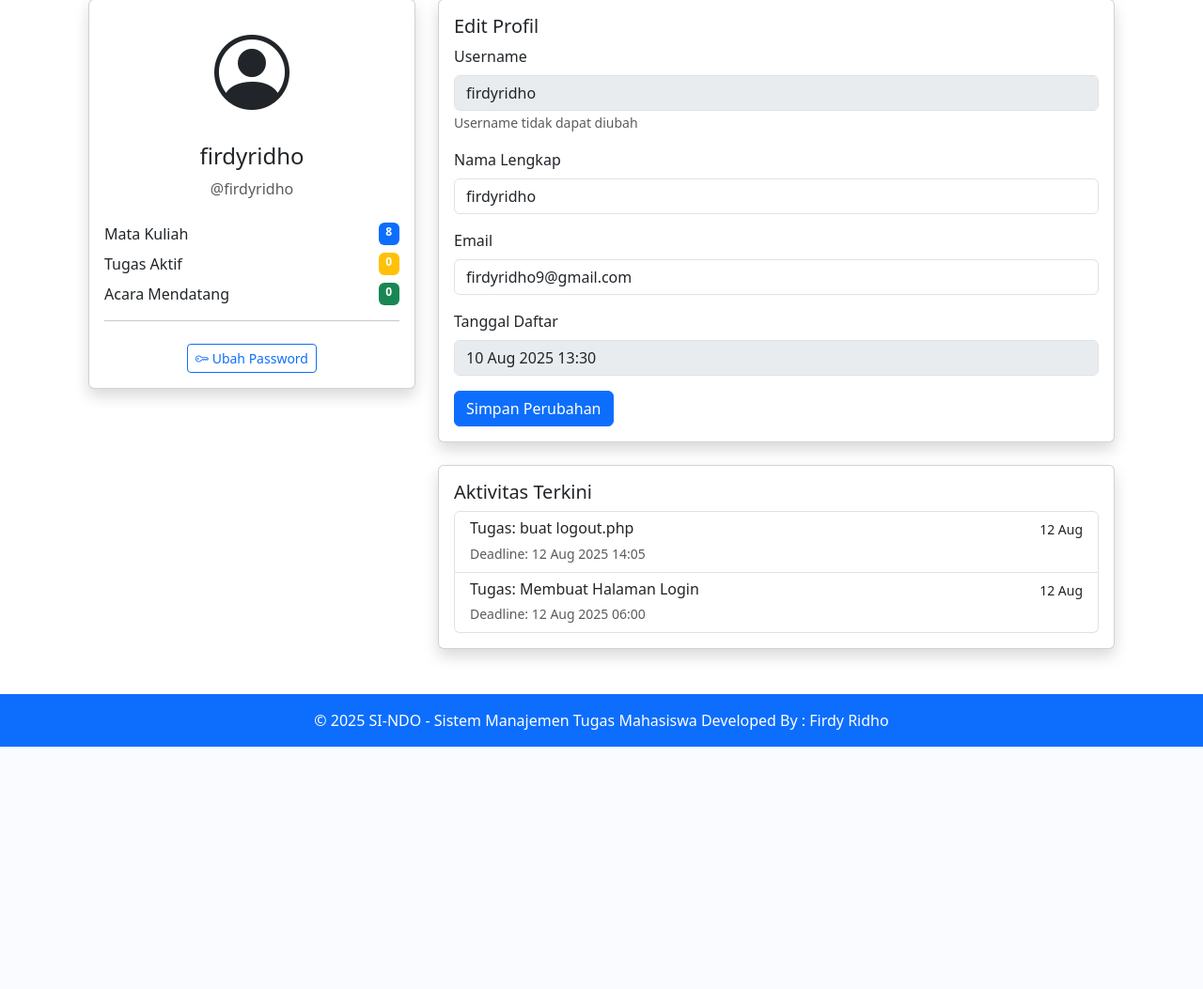
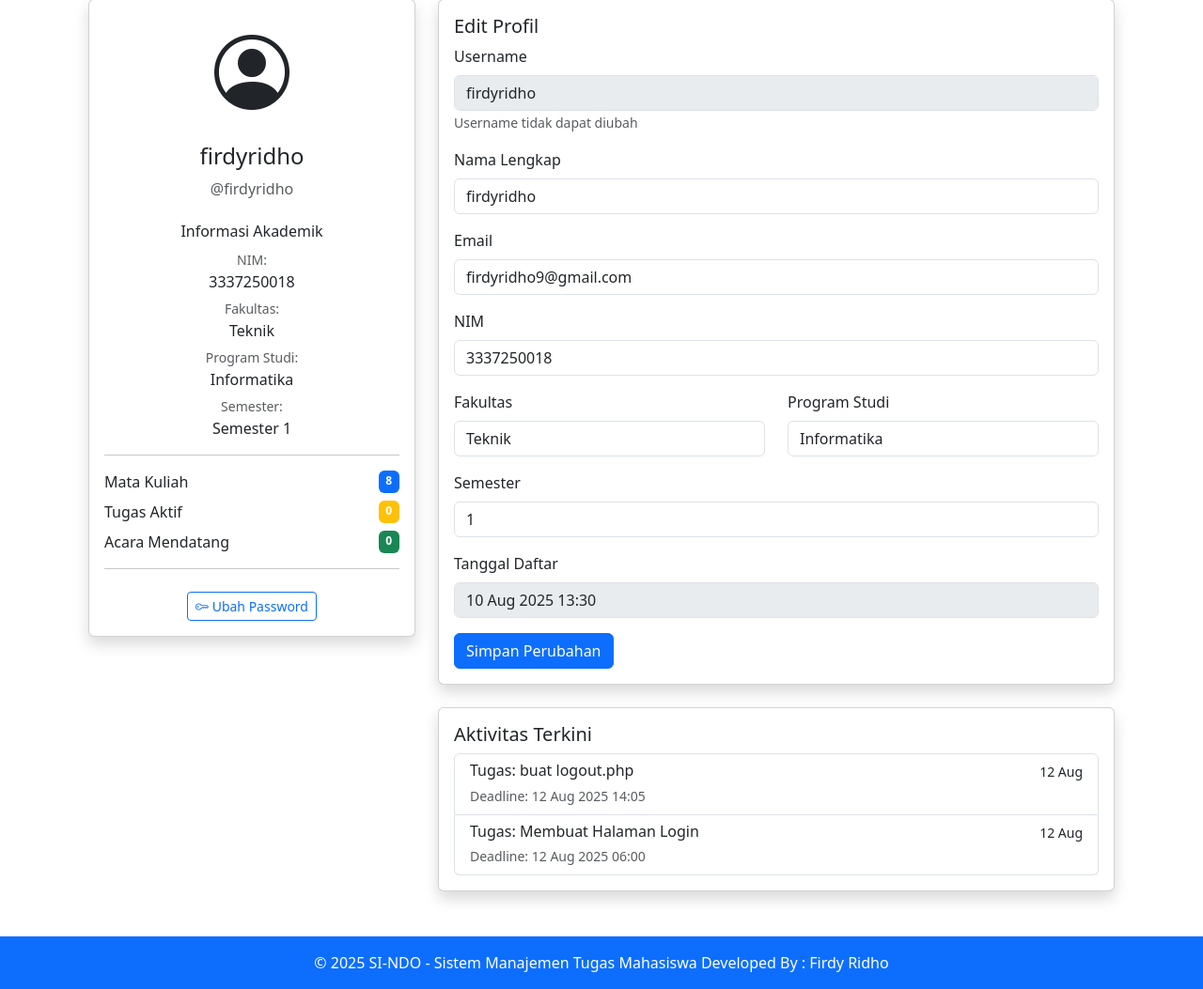
Before and after one commit to ardifx01/SI-NDO, a PHP site: page /pages/profil/index.php in a window 1280 px wide. Shown: the part 167-1220 px from the top of the page at 94% size. Before the commit the page ends 962 px from the top, so only its background shows below. Run offline with PHP 8.4, Linux system fonts and the light colour scheme; a user stored in the database is signed in; data comes from the database, SQL or seed files in the repository.

Commit message:
index.php

```diff
--- a/sindo/pages/profil/index.php
+++ b/sindo/pages/profil/index.php
@@ -11,29 +11,36 @@ $success = '';
 if ($_SERVER['REQUEST_METHOD'] === 'POST') {
     $nama_lengkap = $_POST['nama_lengkap'];
     $email = $_POST['email'];
+    $nim = $_POST['nim'];
+    $fakultas = $_POST['fakultas'];
+    $prodi = $_POST['prodi'];
+    $semester = $_POST['semester'];
 
-    if (empty($nama_lengkap) || empty($email)) {
-        $error = 'Nama lengkap dan email harus diisi';
+    if (empty($nama_lengkap) || empty($email) || empty($nim) || empty($fakultas) || empty($prodi) || empty($semester)) {
+        $error = 'Semua field harus diisi';
+    } elseif (!is_numeric($semester)) {
+        $error = 'Semester harus berupa angka';
+    } elseif (!preg_match('/^[A-Za-z0-9]+$/', $nim)) {
+        $error = 'NIM hanya boleh berisi huruf dan angka';
     } else {
-        // Cek email sudah digunakan oleh user lain
-        $stmt = $pdo->prepare("SELECT id FROM users WHERE email = ? AND id != ?");
-        $stmt->execute([$email, $_SESSION['user_id']]);
+        // Cek email dan NIM sudah digunakan oleh user lain
+        $stmt = $pdo->prepare("SELECT id FROM users WHERE (email = ? OR nim = ?) AND id != ?");
+        $stmt->execute([$email, $nim, $_SESSION['user_id']]);
         if ($stmt->fetch()) {
-            $error = 'Email sudah digunakan oleh akun lain';
+            $error = 'Email atau NIM sudah digunakan oleh akun lain';
         } else {
-            $stmt = $pdo->prepare("UPDATE users SET nama_lengkap = ?, email = ? WHERE id = ?");
-            if ($stmt->execute([$nama_lengkap, $email, $_SESSION['user_id']])) {
+            $stmt = $pdo->prepare("UPDATE users SET nama_lengkap = ?, email = ?, nim = ?, fakultas = ?, prodi = ?, semester = ? WHERE id = ?");
+            if ($stmt->execute([$nama_lengkap, $email, $nim, $fakultas, $prodi, $semester, $_SESSION['user_id']])) {
                 $success = 'Profil berhasil diperbarui';
                 // Update session data
                 $_SESSION['username'] = $user['username'];
+                // Refresh data user
+                $user = getUserData($pdo, $_SESSION['user_id']);
             } else {
                 $error = 'Gagal memperbarui profil';
             }
         }
     }
-
-    // Ambil data terbaru
-    $user = getUserData($pdo, $_SESSION['user_id']);
 }
 ?>
 
@@ -61,6 +68,28 @@ if ($_SERVER['REQUEST_METHOD'] === 'POST') {
                     <p class="text-muted">@<?= htmlspecialchars($user['username']) ?></p>
 
                     <div class="mt-4">
+                        <div class="mb-3">
+                            <h6>Informasi Akademik</h6>
+                            <p class="mb-1">
+                                <small class="text-muted">NIM:</small><br>
+                                <?= $user['nim'] ? htmlspecialchars($user['nim']) : '<span class="text-danger">Belum diisi</span>' ?>
+                            </p>
+                            <p class="mb-1">
+                                <small class="text-muted">Fakultas:</small><br>
+                                <?= $user['fakultas'] ? htmlspecialchars($user['fakultas']) : '<span class="text-danger">Belum diisi</span>' ?>
+                            </p>
+                            <p class="mb-1">
+                                <small class="text-muted">Program Studi:</small><br>
+                                <?= $user['prodi'] ? htmlspecialchars($user['prodi']) : '<span class="text-danger">Belum diisi</span>' ?>
+                            </p>
+                            <p class="mb-1">
+                                <small class="text-muted">Semester:</small><br>
+                                <?= $user['semester'] ? 'Semester '.htmlspecialchars($user['semester']) : '<span class="text-danger">Belum diisi</span>' ?>
+                            </p>
+                        </div>
+
+                        <hr>
+
                         <div class="d-flex justify-content-between mb-2">
                             <span>Mata Kuliah</span>
                             <span class="badge bg-primary">
@@ -128,6 +157,32 @@ if ($_SERVER['REQUEST_METHOD'] === 'POST') {
                         </div>
 
                         <div class="mb-3">
+                            <label for="nim" class="form-label">NIM</label>
+                            <input type="text" class="form-control" id="nim" name="nim"
+                                   value="<?= htmlspecialchars($user['nim']) ?>" placeholder="Masukkan NIM" required>
+                        </div>
+
+                        <div class="row">
+                            <div class="col-md-6 mb-3">
+                                <label for="fakultas" class="form-label">Fakultas</label>
+                                <input type="text" class="form-control" id="fakultas" name="fakultas"
+                                       value="<?= htmlspecialchars($user['fakultas']) ?>" placeholder="Contoh: Fakultas Teknik" required>
+                            </div>
+
+                            <div class="col-md-6 mb-3">
+                                <label for="prodi" class="form-label">Program Studi</label>
+                                <input type="text" class="form-control" id="prodi" name="prodi"
+                                       value="<?= htmlspecialchars($user['prodi']) ?>" placeholder="Contoh: Teknik Informatika" required>
+                            </div>
+                        </div>
+
+                        <div class="mb-3">
+                            <label for="semester" class="form-label">Semester</label>
+                            <input type="number" class="form-control" id="semester" name="semester"
+                                   value="<?= htmlspecialchars($user['semester']) ?>" min="1" max="14" placeholder="1-14" required>
+                        </div>
+
+                        <div class="mb-3">
                             <label class="form-label">Tanggal Daftar</label>
                             <input type="text" class="form-control"
                                    value="<?= date('d M Y H:i', strtotime($user['created_at'])) ?>" disabled>
```
